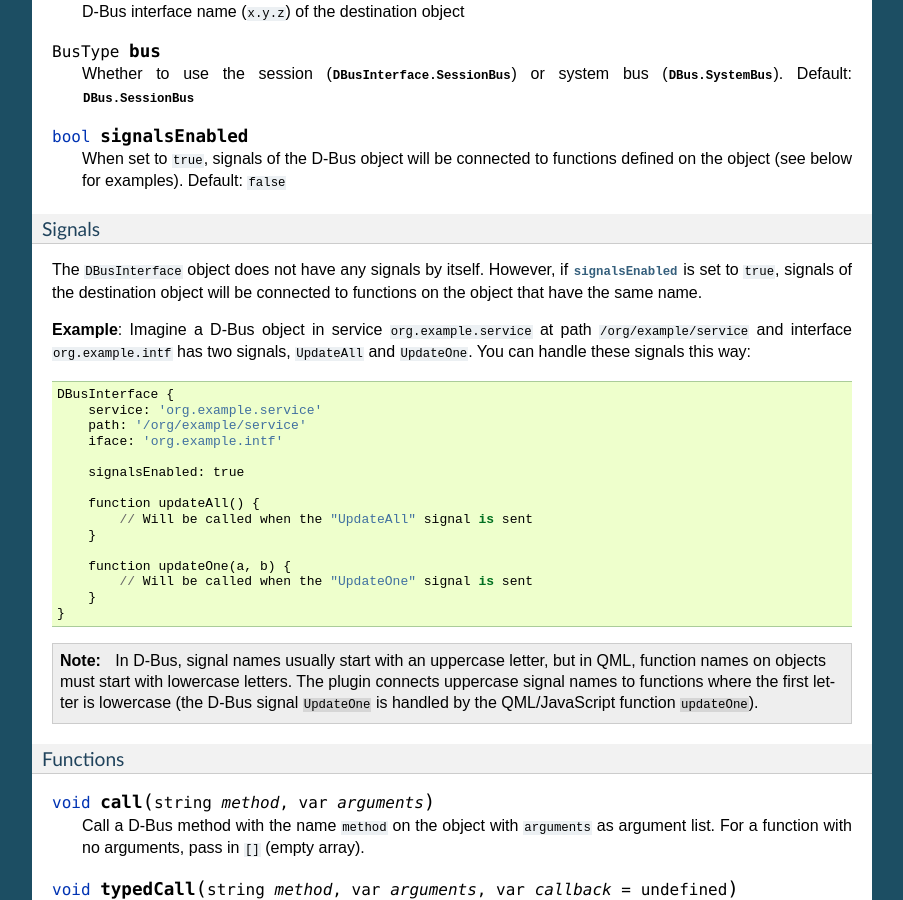
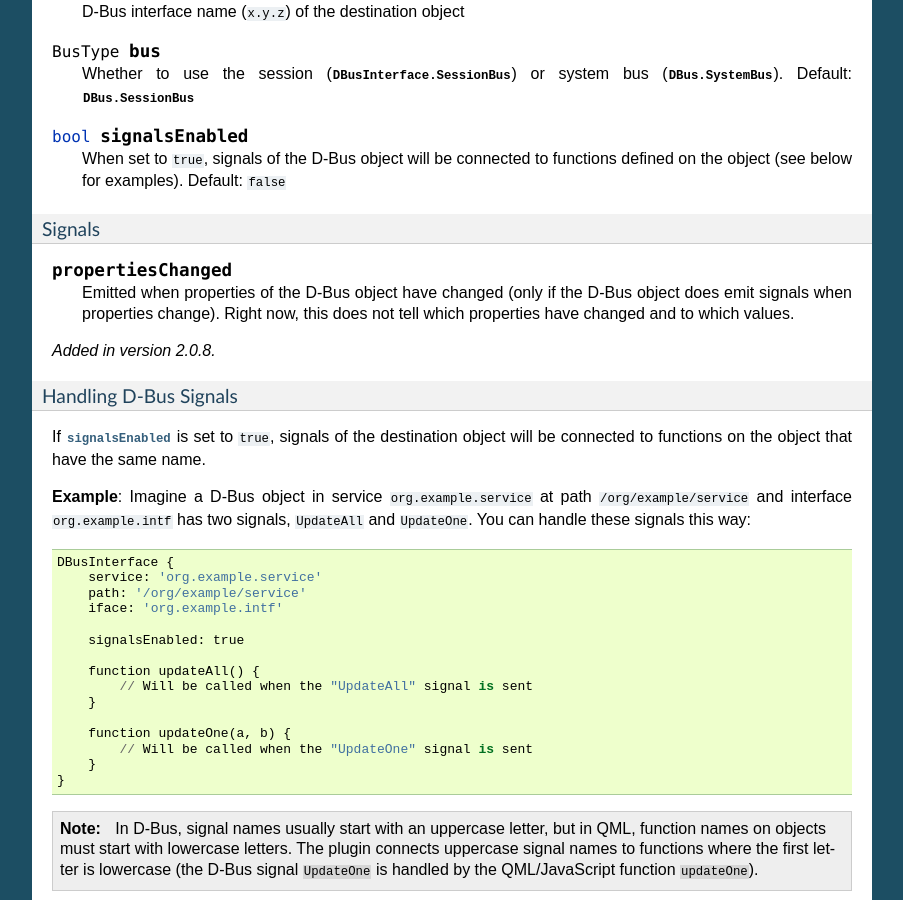
Before and after one commit to nemomobile/nemo-qml-plugin-dbus, a Sphinx documentation site: the page built from docs/index.rst, in a window 1280 px wide and 900 px high, scrolled down 1623 px. Shown: the whole window, without its empty margins (198-1101 px from the left). Built offline with Sphinx 7.4.7, drawn with Linux system fonts in a browser that asks for light colours; some of the changed text lies outside the part shown.

Commit message:
Document the propertiesChanged signal

```diff
--- a/docs/index.rst
+++ b/docs/index.rst
@@ -120,8 +120,18 @@ Properties
 Signals
 ^^^^^^^
 
-The ``DBusInterface`` object does not have any signals by itself. However,
-if :cpp:member:`signalsEnabled` is set to ``true``, signals of the
+.. cpp:member:: propertiesChanged
+
+    Emitted when properties of the D-Bus object have changed (only if the D-Bus object
+    does emit signals when properties change). Right now, this does not tell which
+    properties have changed and to which values.
+
+.. versionadded:: 2.0.8
+
+Handling D-Bus Signals
+^^^^^^^^^^^^^^^^^^^^^^
+
+If :cpp:member:`signalsEnabled` is set to ``true``, signals of the
 destination object will be connected to functions on the object that have the
 same name.
 
```
